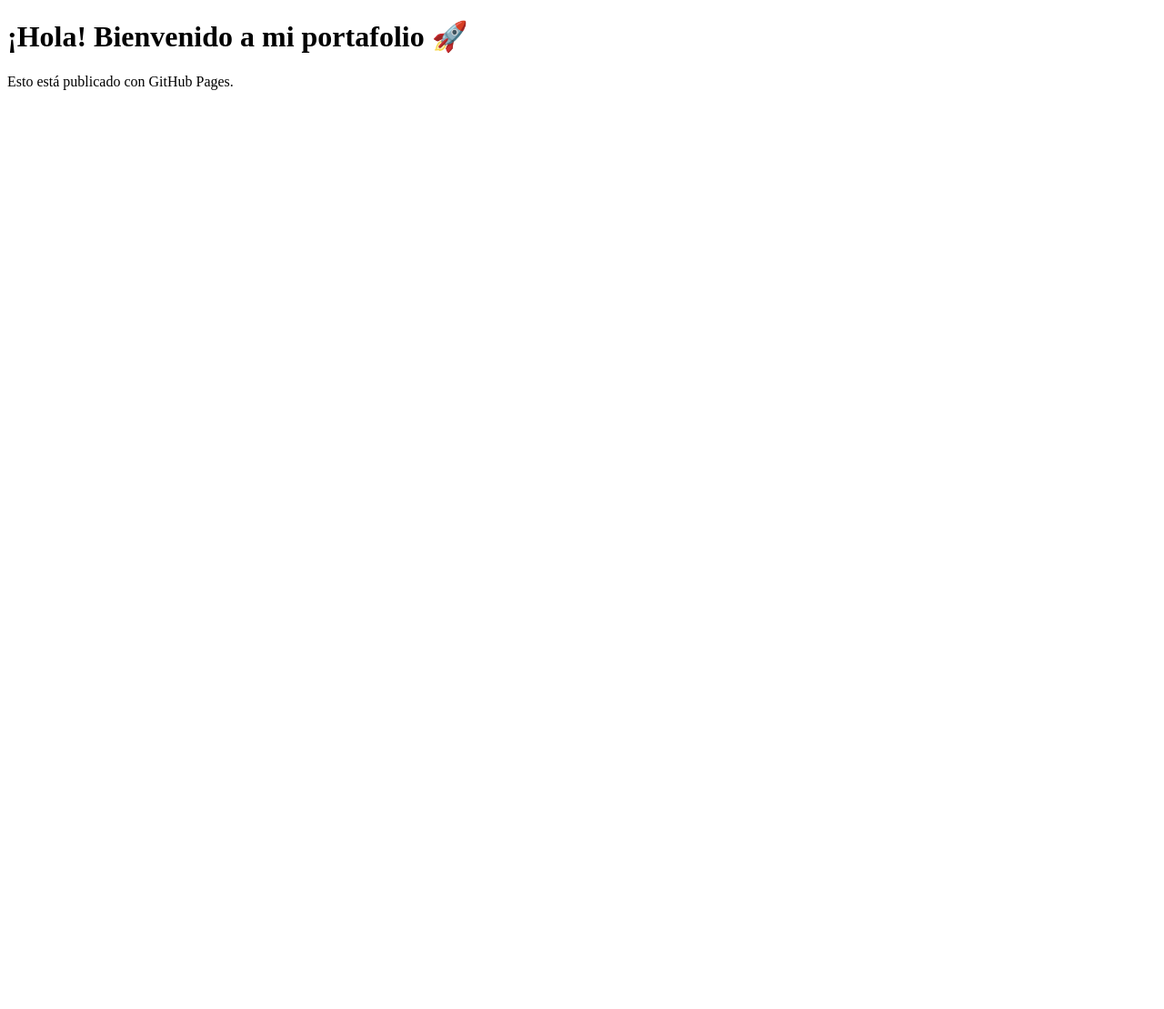
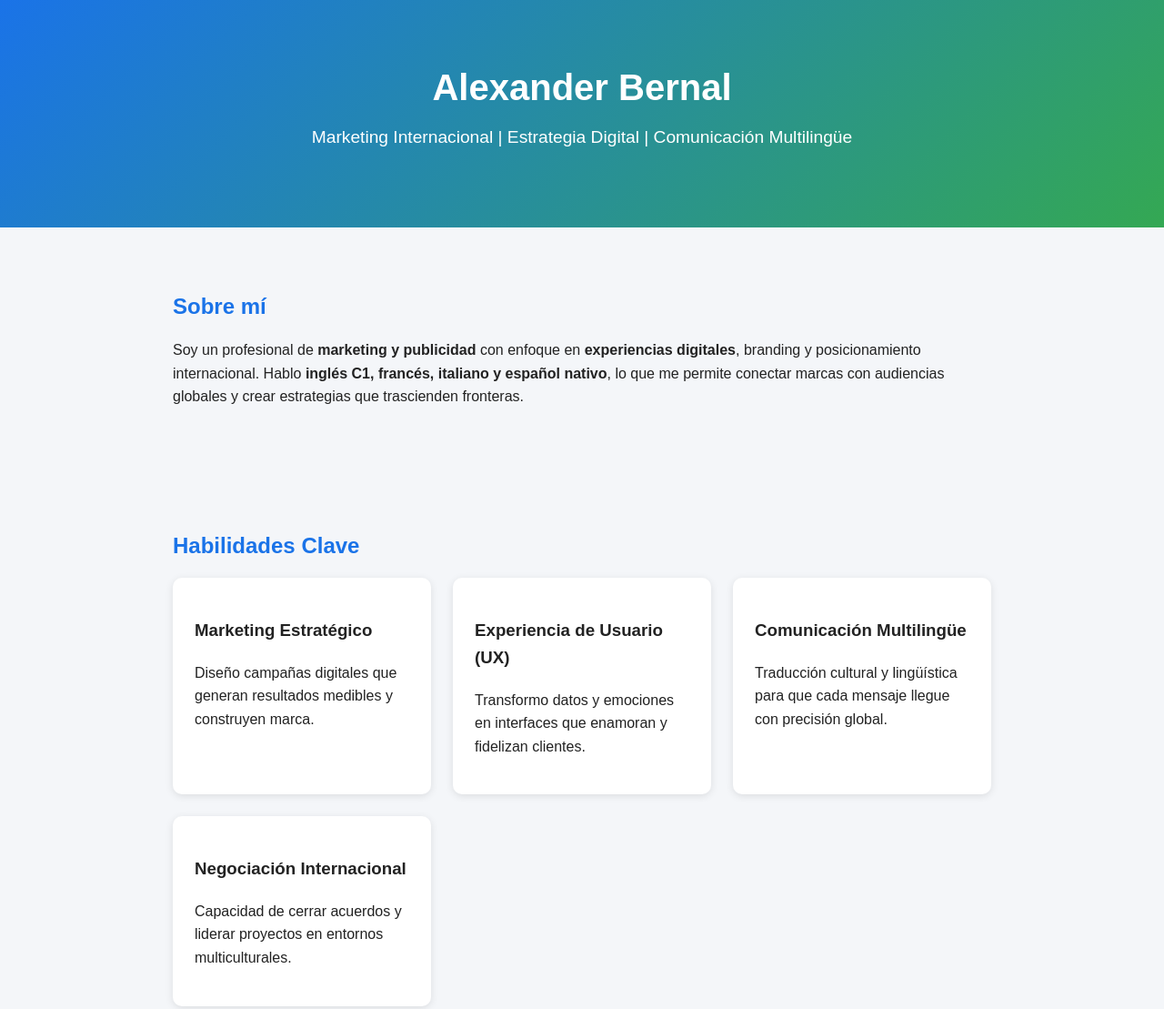
Before and after one commit to alexhardlion09/mi-portafolio, a plain HTML site: page index.html in a window 1280 px wide. Shown: the top 1109 px of the page at 91% size. Before the commit the page ends 800 px from the top, so only its background shows below. Drawn offline with Linux system fonts and the light colour scheme.

Commit message:
Update index.html

```diff
--- a/index.html
+++ b/index.html
@@ -1,12 +1,140 @@
 <!DOCTYPE html>
 <html lang="es">
 <head>
-  <meta charset="UTF-8" />
-  <meta name="viewport" content="width=device-width, initial-scale=1.0" />
-  <title>Mi Portafolio</title>
+  <meta charset="UTF-8">
+  <meta name="viewport" content="width=device-width, initial-scale=1.0">
+  <title>Portafolio de Alexander Bernal | Marketing Internacional</title>
+  <style>
+    body {
+      font-family: Arial, sans-serif;
+      margin: 0;
+      padding: 0;
+      background: #f4f6f9;
+      color: #222;
+      line-height: 1.6;
+    }
+    header {
+      background: linear-gradient(135deg, #1a73e8, #34a853);
+      color: white;
+      text-align: center;
+      padding: 4rem 2rem;
+    }
+    header h1 {
+      font-size: 2.5rem;
+      margin: 0;
+    }
+    header p {
+      font-size: 1.2rem;
+      margin-top: 0.5rem;
+    }
+    section {
+      padding: 3rem 2rem;
+      max-width: 900px;
+      margin: auto;
+    }
+    h2 {
+      color: #1a73e8;
+      margin-bottom: 1rem;
+    }
+    .skills, .projects {
+      display: grid;
+      grid-template-columns: repeat(auto-fit, minmax(250px, 1fr));
+      gap: 1.5rem;
+    }
+    .card {
+      background: white;
+      border-radius: 10px;
+      padding: 1.5rem;
+      box-shadow: 0 2px 8px rgba(0,0,0,0.1);
+    }
+    footer {
+      background: #222;
+      color: white;
+      text-align: center;
+      padding: 2rem;
+      margin-top: 2rem;
+    }
+    a.button {
+      display: inline-block;
+      background: #1a73e8;
+      color: white;
+      padding: 0.8rem 1.5rem;
+      border-radius: 6px;
+      text-decoration: none;
+      margin-top: 1rem;
+      transition: background 0.3s;
+    }
+    a.button:hover {
+      background: #0c47a1;
+    }
+  </style>
 </head>
 <body>
-  <h1>¡Hola! Bienvenido a mi portafolio 🚀</h1>
-  <p>Esto está publicado con GitHub Pages.</p>
+
+  <header>
+    <h1>Alexander Bernal</h1>
+    <p>Marketing Internacional | Estrategia Digital | Comunicación Multilingüe</p>
+  </header>
+
+  <section>
+    <h2>Sobre mí</h2>
+    <p>
+      Soy un profesional de <strong>marketing y publicidad</strong> con enfoque en
+      <strong>experiencias digitales</strong>, branding y posicionamiento internacional.
+      Hablo <strong>inglés C1, francés, italiano y español nativo</strong>, lo que me permite conectar marcas
+      con audiencias globales y crear estrategias que trascienden fronteras.
+    </p>
+  </section>
+
+  <section>
+    <h2>Habilidades Clave</h2>
+    <div class="skills">
+      <div class="card">
+        <h3>Marketing Estratégico</h3>
+        <p>Diseño campañas digitales que generan resultados medibles y construyen marca.</p>
+      </div>
+      <div class="card">
+        <h3>Experiencia de Usuario (UX)</h3>
+        <p>Transformo datos y emociones en interfaces que enamoran y fidelizan clientes.</p>
+      </div>
+      <div class="card">
+        <h3>Comunicación Multilingüe</h3>
+        <p>Traducción cultural y lingüística para que cada mensaje llegue con precisión global.</p>
+      </div>
+      <div class="card">
+        <h3>Negociación Internacional</h3>
+        <p>Capacidad de cerrar acuerdos y liderar proyectos en entornos multiculturales.</p>
+      </div>
+    </div>
+  </section>
+
+  <section>
+    <h2>Proyectos Destacados</h2>
+    <div class="projects">
+      <div class="card">
+        <h3>Campaña Global de Branding</h3>
+        <p>Estrategia digital para aumentar la visibilidad de una marca emergente en 3 países.</p>
+      </div>
+      <div class="card">
+        <h3>UX en E-commerce</h3>
+        <p>Diseño de arquitectura de información y experiencia de compra intuitiva.</p>
+      </div>
+      <div class="card">
+        <h3>Expansión de Marca</h3>
+        <p>Consultoría en marketing internacional para ingresar al mercado europeo.</p>
+      </div>
+    </div>
+  </section>
+
+  <section style="text-align:center;">
+    <h2>¿Hablamos?</h2>
+    <p>Estoy listo para aportar visión estratégica y resultados en tu empresa.</p>
+    <a href="mailto:alexander.bernal@example.com" class="button">Contáctame</a>
+  </section>
+
+  <footer>
+    <p>© 2025 Alexander Bernal | Marketing Internacional</p>
+  </footer>
+
 </body>
 </html>
```
